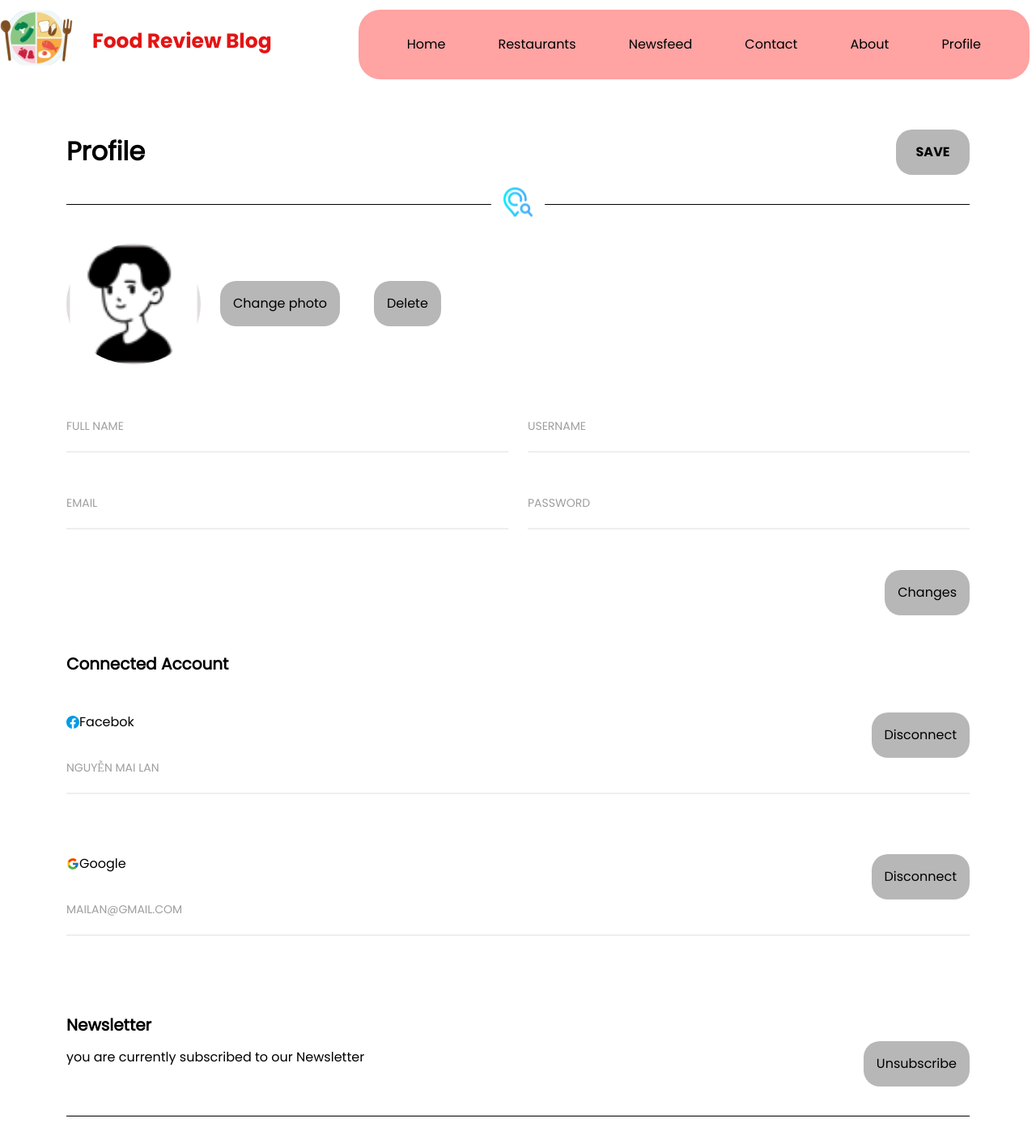
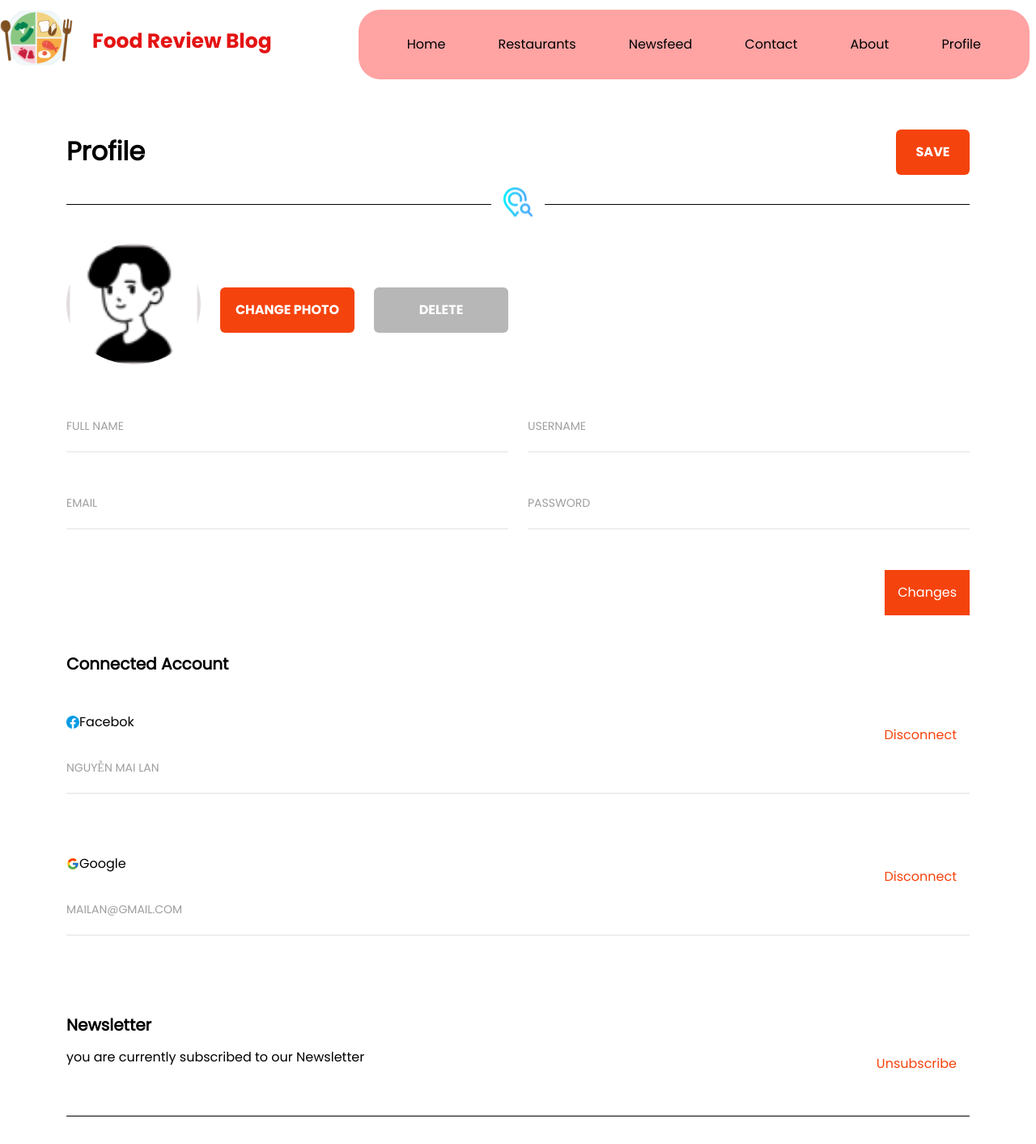
Before and after one commit to TITO-TRAINING/REACT, a React (Vite) app: page /profile in a window 1280 px wide. Shown: the top 1413 px of the page at 81% size. Built offline with nearby package versions, Linux system fonts and the light colour scheme.

Commit message:
style button in profile

```diff
--- a/src/pages/Profile/index.tsx
+++ b/src/pages/Profile/index.tsx
@@ -24,7 +24,7 @@ export default function Profile() {
               <div className="col-md-6 d-flex justify-content-end">
                 <div className="col-md-2 d-flex align-items-center">
                   <Button
-                    classButton="btn-ChangePhoto px-3 btn btn-success btn-block"
+                    classButton="btn-save px-3 btn btn-success btn-block"
                     nameButton="Save"
                   />
                 </div>
@@ -37,13 +37,13 @@ export default function Profile() {
               </figure>
               <div className="col-md-2 mb-3 d-flex align-items-center">
                 <Button
-                  classButton="btn-ChangePhoto  btn-success text-truncate btn-block"
+                  classButton="btn-save px-3 btn btn-success text-truncate btn-block"
                   nameButton="Change photo"
                 />
               </div>
-              <div className="col-md-8 mb-3 d-flex align-items-center">
+              <div className="col-md-2 mb-3 d-flex align-items-center">
                 <Button
-                  classButton="btn-ChangePhoto btn-success btn-block"
+                  classButton="btn btn-Delete btn-success btn-block"
                   nameButton="Delete"
                 />
               </div>
@@ -57,7 +57,7 @@ export default function Profile() {
               ))}
             </div>
             <div className=" d-flex col-md-12 justify-content-end">
-              <Button classButton="btn-ChangePhoto" nameButton="Changes" />
+              <Button classButton="btn-save px-3" nameButton="Changes" />
             </div>
             <div className="block my-5">
               <h5 className="title fw-bold mb-5">Connected Account</h5>
@@ -69,7 +69,7 @@ export default function Profile() {
                   </span>
                   <div className=" d-flex col-md-6 justify-content-end">
                     <Button
-                      classButton="btn-ChangePhoto"
+                      classButton="btn-Disconnect"
                       nameButton="Disconnect"
                     />
                   </div>
@@ -86,7 +86,7 @@ export default function Profile() {
                 </span>
                 <div className=" d-flex col-md-6 justify-content-end">
                   <Button
-                    classButton="btn-ChangePhoto"
+                    classButton="btn-Disconnect"
                     nameButton="Disconnect"
                   />
                 </div>
@@ -104,7 +104,7 @@ export default function Profile() {
               </p>
               <div className="button-login d-flex justify-content-end col-md-6">
                 <Button
-                  classButton="btn-ChangePhoto btn-success btn-block"
+                  classButton="btn-Disconnect btn-success btn-block"
                   nameButton="Unsubscribe"
                 />
               </div>
@@ -112,11 +112,11 @@ export default function Profile() {
             <Line line="line" />
             <div className="row mb-5">
               <div className="button-login d-flex col-md-6">
-                <Button classButton="btn-ChangePhoto" nameButton="Sign out" />
+                <Button classButton="btn-Disconnect" nameButton="Sign out" />
               </div>
               <div className=" d-flex col-md-6 justify-content-end">
                 <Button
-                  classButton="btn-ChangePhoto"
+                  classButton="btn-Disconnect"
                   nameButton="Delete Account"
                 />
               </div>
--- a/src/stylesheets/abstracts/_variables.scss
+++ b/src/stylesheets/abstracts/_variables.scss
@@ -37,3 +37,4 @@ $text-color-content: #6b6b6b;
 $background-color-line: #d4d4d4;
 $color-line: #232836;
 $background-color-btn: #b7b7b7;
+$bg-color-btn-third: #f5430d;
--- a/src/stylesheets/components/_button.scss
+++ b/src/stylesheets/components/_button.scss
@@ -5,20 +5,40 @@
     border: none;
     cursor: pointer;
     padding: 16px;
-    color: var(--color);
     border-radius: 20px;
     background-color: $background-color-btn;
     &:hover {
       color: $icon-color;
     }
   }
+  &-Disconnect {
+    border: none;
+    padding: 16px;
+    background-color: $background-color;
+    color: $bg-color-btn-third;
+    &:hover {
+      color: $icon-color;
+    }
+  }
+  &-save {
+    background-color: $bg-color-btn-third;
+    color: $background-color;
+    border: none;
+    padding: 16px;
+  }
+  &-Delete {
+    background-color: $background-color-btn;
+    border: none;
+    padding: 16px;
+    &:hover {
+      color: $icon-color;
+    }
+  }
+
   display: block;
   width: 100%;
   font-size: 16px;
   font-family: $bold-font;
-  background-color: var(--backgroundColor);
-  color: var(--color);
-  border-radius: var(--border-radius);
   text-transform: uppercase;
   border: none;
   cursor: pointer;
```
Also changed, not shown: src/stylesheets/abstracts/_mixins.scss (+4 -4 lines).
